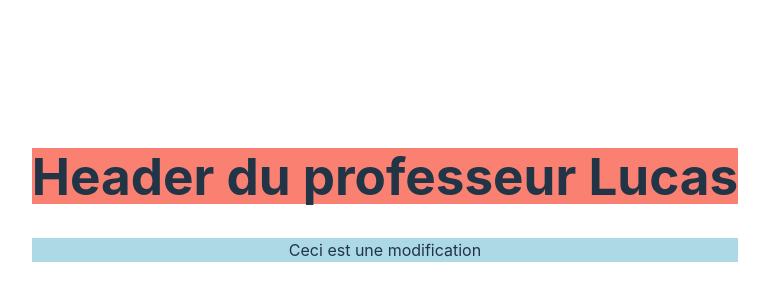
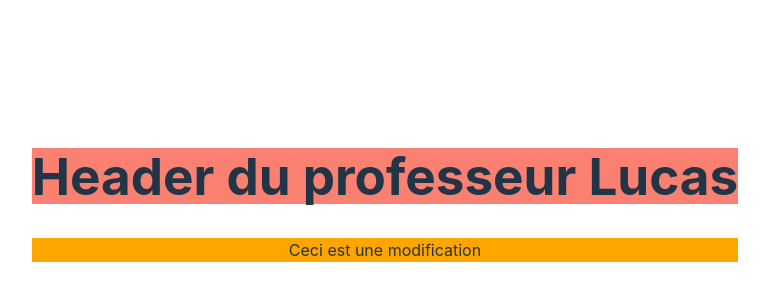
Before and after one commit to LucasRoberto99/workshop-github-orion24, a React (Vite) app: page / in a window 1280 px wide. Shown: the part 204-504 px from the top of the page, without its empty margins (255-1024 px from the left). Built offline with nearby package versions, Linux system fonts and the light colour scheme.

Commit message:
change color to orange

```diff
--- a/src/App.jsx
+++ b/src/App.jsx
@@ -5,7 +5,7 @@ function App() {
   return (
     <>
       <Header />
-      <p style={{ backgroundColor: "lightblue" }}>Ceci est une modification</p>
+      <p style={{ backgroundColor: "orange" }}>Ceci est une modification</p>
     </>
   );
 }
```
